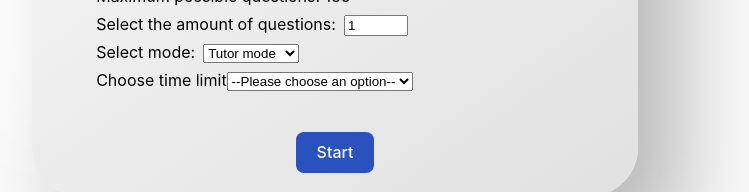
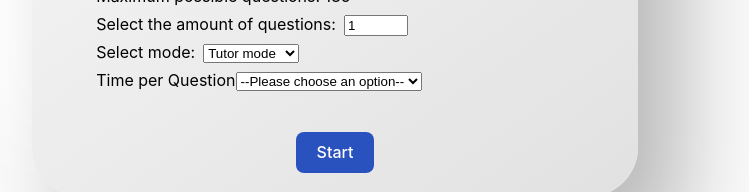
Before and after one commit to UQ-eLIPSE/crucible-components, a Vue app: page / in a window 1280 px wide. Shown: the part 595-787 px from the top of the page, without its empty margins (305-1054 px from the left). Built offline with nearby package versions, Linux system fonts and the light colour scheme.

Commit message:
update dropdown optionName

```diff
--- a/src/components/StartPage.vue
+++ b/src/components/StartPage.vue
@@ -35,7 +35,7 @@
             { value: 1.5, label: 'Time Option 1', unit: 'minutes' },
             { value: 1, label: 'Time Option 2', unit: 'minutes' },
           ]"
-          :option-name="'Choose time limit'"
+          :option-name="'Time per Question'"
         />
       </div>
     </div>
```
